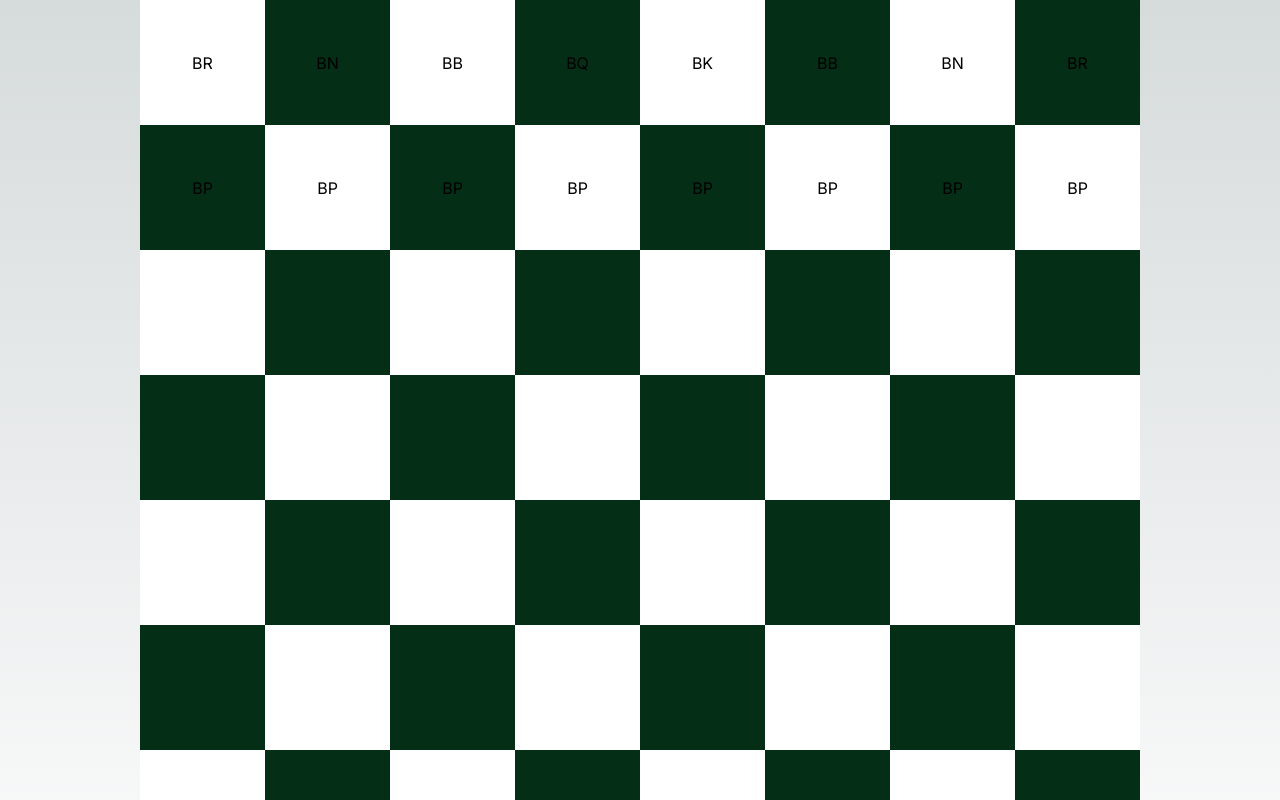
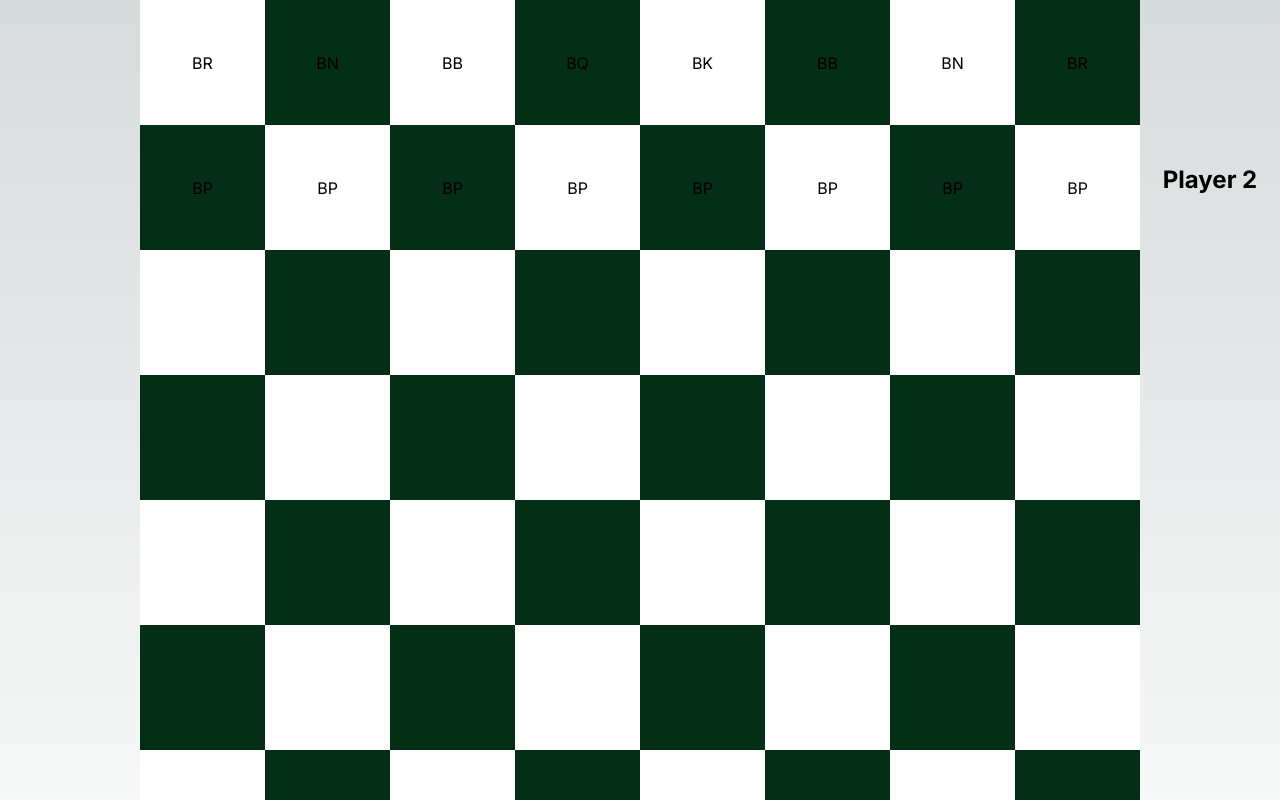
Before and after one commit to pemba1s1/chess_frontend, a Next.js app: page /play in a window 1280 px wide. Shown: the top 800 px of the page. Built offline with nearby package versions, Linux system fonts and the light colour scheme.

Commit message:
feat: player info

```diff
--- /dev/null
+++ b/app/components/player.tsx
@@ -0,0 +1,18 @@
+import clsx from "clsx";
+import Player, { Color } from "../lib/player";
+
+type PlayerCardProps = {
+    player: Player;
+}
+export default function PlayerCard({player} : PlayerCardProps) {
+    return (
+    <div className={clsx(
+        "flex justify-center font-bold text-2xl min-h-screen w-full py-16",
+        {
+            "items-start": player.color === Color.BLACK,
+            "items-end": player.color === Color.WHITE,
+        }
+    )}>
+        {player.name}
+    </div>);
+}
--- a/app/components/square.tsx
+++ b/app/components/square.tsx
@@ -4,5 +4,5 @@ type SquareProps = {
     spot: Spot;
 }
 export default function Square({spot}: SquareProps) {
-    return <div className="square">{spot.piece}</div>;
+    return <div>{spot.piece}</div>;
 }
--- a/app/play/page.tsx
+++ b/app/play/page.tsx
@@ -1,15 +1,18 @@
 import clsx from "clsx";
-import Image from "next/image";
 import Chess from "../lib/chess";
 import Square from "../components/square";
+import PlayerCard from "../components/player";
 
 export default function Home() {
   const row = [0, 1, 2, 3, 4, 5, 6, 7];
   const col = [0, 1, 2, 3, 4, 5, 6, 7];
   const chess = new Chess();
   const board = chess.board.board;
+  const players = chess.players;
   return (
-    <main className="flex min-h-screen flex-col items-center justify-center">
+    <main className="flex min-h-screen flex-row items-center justify-between">
+      <PlayerCard player={players[0]}/>
+      <div>
         {row.map((r) => (
           <div key={r} className="flex flex-row">
             {col.map((c) => (
@@ -29,6 +32,8 @@ export default function Home() {
             ))}
           </div>
         ))}
+      </div>
+      <PlayerCard player={players[1]}/>
     </main>
   );
 }
```
Lines whose indentation alone changed are shown as unchanged.
